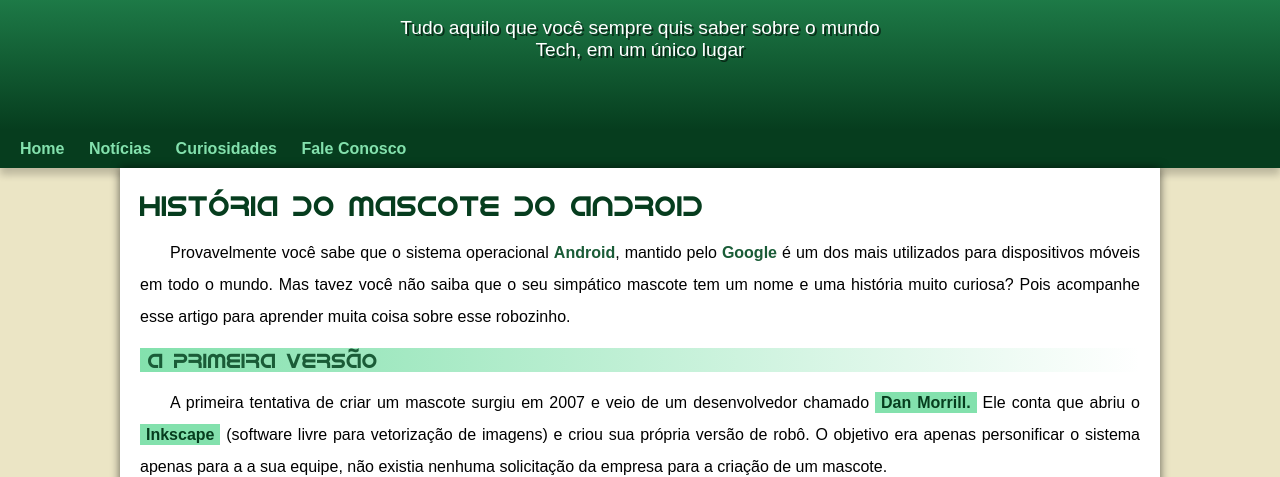
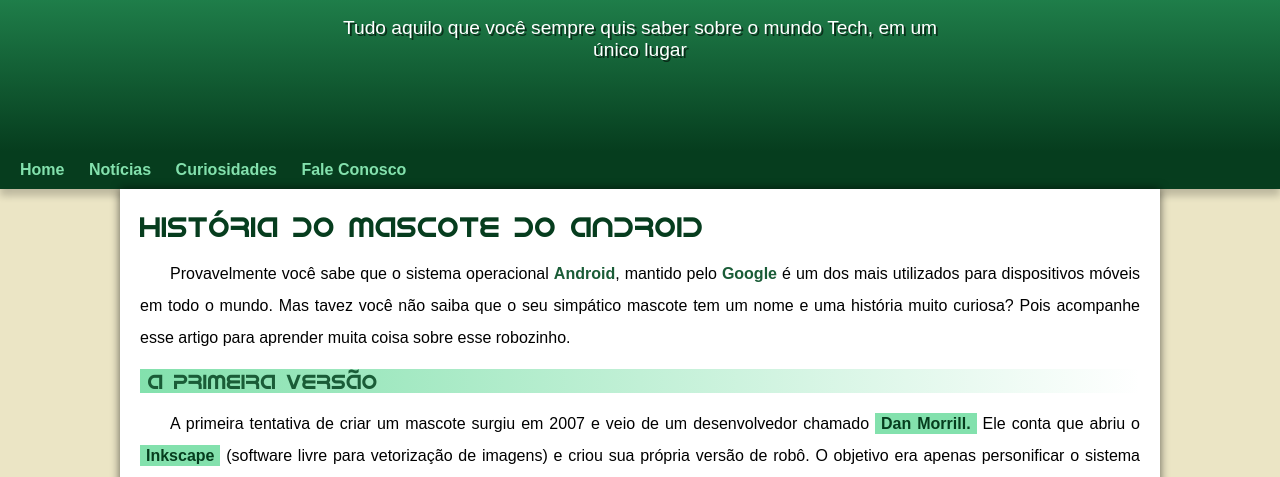
Before and after one commit to Lanzeira/projeto-android, a plain HTML site: page index.html in a window 1280 px wide. Shown: the part 100-577 px from the top of the page. Drawn offline with Linux system fonts and the light colour scheme.

Commit message:
Problema Padding resolvodo

```diff
--- a/estilo/style.css
+++ b/estilo/style.css
@@ -47,13 +47,14 @@ header > h1 {
     text-shadow: 2px 2px 0px rgba(0, 0, 0, 0.577);
 }
 header > p {
-    color: white;
+    font-family: var(--fonte-padrao);
     font-size: 1.2em;
     color: white;
-    max-width: 500px;
+    max-width: 600px;
     padding-right: 10px;
     padding-left: 10px;
     margin: auto;
+    padding-bottom: 50px;
     text-shadow: 2px 2px 0px rgba(0, 0, 0, 0.577);
 
 }
```
